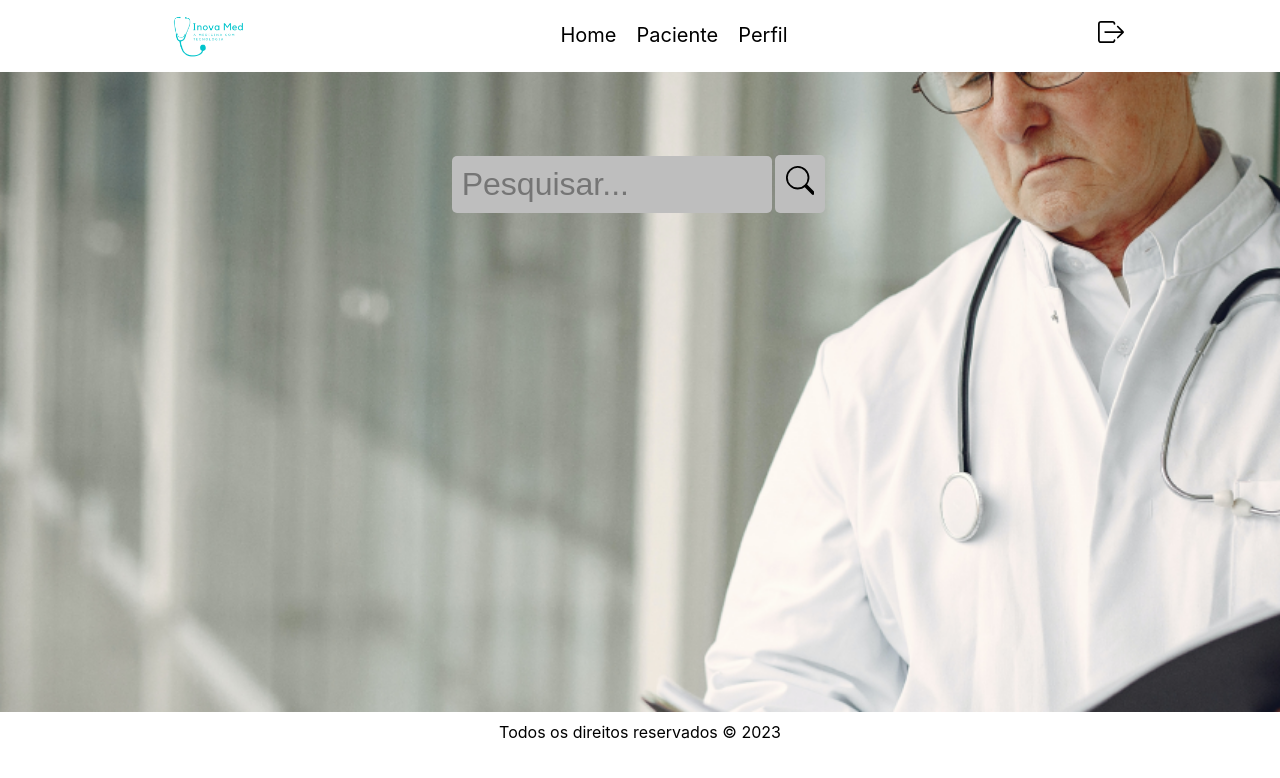
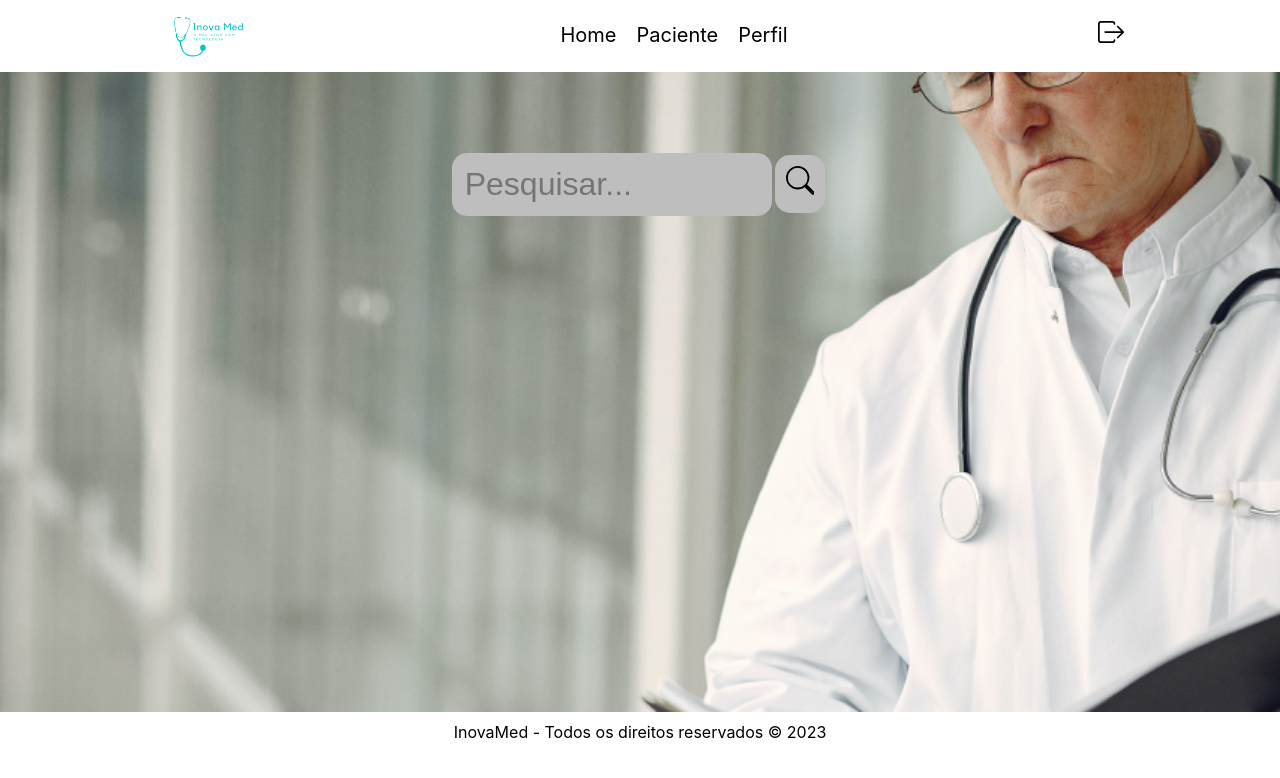
Before and after one commit to rhamonreisguedes/hackathon-juiz-de-fora, a React (Create React App) app: page / in a window 1280 px wide. Shown: the top 778 px of the page. Built offline with nearby package versions, Linux system fonts and the light colour scheme.

Commit message:
set up of details

```diff
--- a/src/components/Footer.jsx
+++ b/src/components/Footer.jsx
@@ -4,7 +4,7 @@ import styles from './Footer.module.css'
 const Footer = () => {
   return (
     <div className={styles.footer}>
-        <p>Todos os direitos reservados <span>&#169;</span> 2023</p>
+        <p>InovaMed - Todos os direitos reservados <span>&#169;</span> 2023</p>
     </div>
   )
 }
--- a/src/components/HomeBody.module.css
+++ b/src/components/HomeBody.module.css
@@ -13,8 +13,8 @@
 }
 
 .input{
-    padding: 10px;
-    border-radius: 5px;
+    padding: 13px;
+    border-radius: 15px;
     width: 20rem;
     border: transparent;
     font-size: 2rem;
@@ -25,7 +25,7 @@
 .btnBuscar{
     background-color: aqua;
     padding: 10px;
-    border-radius: 5px;
+    border-radius: 15px;
     border: transparent 1px solid;
     font-size: 1.8rem;
     background-color: #BEBEBE;
```
